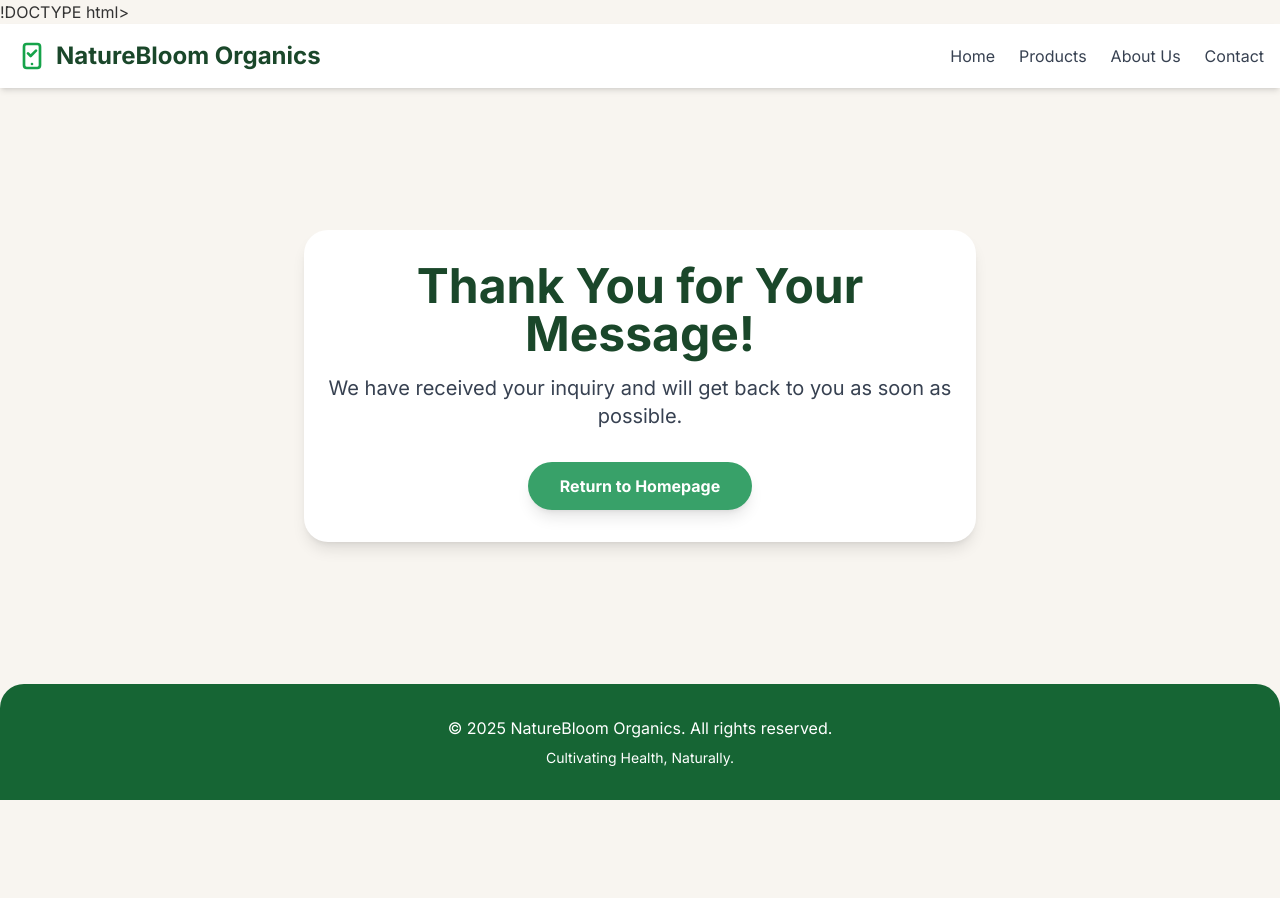
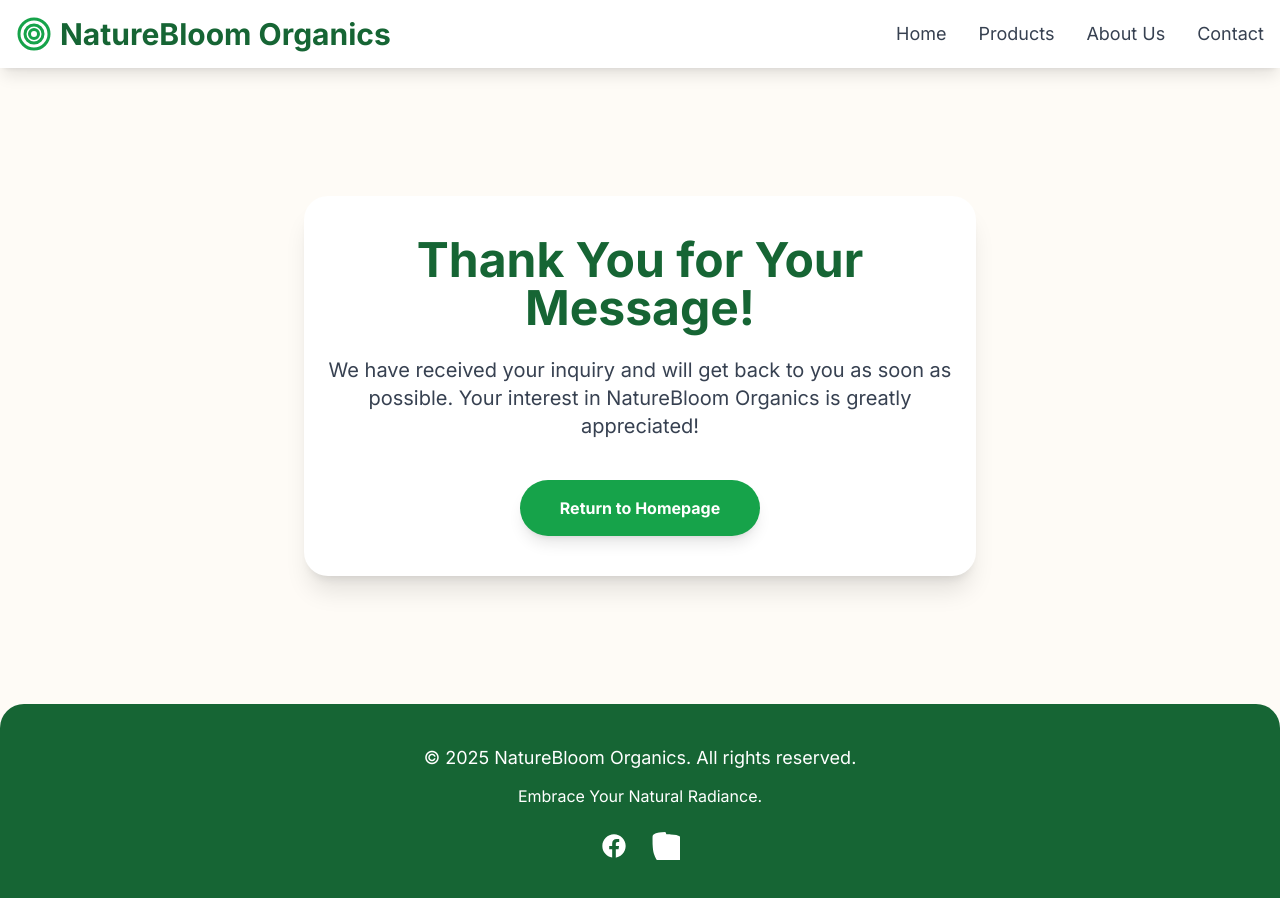
Before and after one commit to Neellifer/Organic, a plain HTML site: page thank_you.html in a window 1280 px wide. Before the commit the page ends 800 px from the top, so only its background shows below. Drawn offline with nearby package versions, Linux system fonts and the light colour scheme.

Commit message:
Update thank_you.html

```diff
--- a/thank_you.html
+++ b/thank_you.html
@@ -1,4 +1,4 @@
-!DOCTYPE html>
+<!DOCTYPE html>
 <html lang="en">
 <head>
  <!-- Google Tag Manager -->
@@ -8,13 +8,12 @@ j=d.createElement(s),dl=l!='dataLayer'?'&l='+l:'';j.async=true;j.src=
 'https://www.googletagmanager.com/gtm.js?id='+i+dl;f.parentNode.insertBefore(j,f);
 })(window,document,'script','dataLayer','GTM-NRHK497F');</script>
 <!-- End Google Tag Manager -->
-
     <meta charset="UTF-8">
     <meta name="viewport" content="width=device-width, initial-scale=1.0">
     <title>NatureBloom Organics - Thank You!</title>
     <!-- SEO Meta Tags -->
-    <meta name="description" content="Thank you for contacting NatureBloom Organics! Your message has been received, and we will respond shortly. Return to our homepage for more organic products.">
-    <meta name="keywords" content="thank you, contact confirmation, NatureBloom Organics, message received">
+    <meta name="description" content="Thank you for your message to NatureBloom Organics! We appreciate your interest in our organic skincare products and will respond soon.">
+    <meta name="keywords" content="thank you, contact confirmation, NatureBloom Organics, message received, skincare inquiry">
     <meta name="author" content="NatureBloom Organics">
     <link rel="canonical" href="https://yourwebsite.com/thank_you.html"> <!-- Replace with your actual domain -->
 
@@ -24,13 +23,13 @@ j=d.createElement(s),dl=l!='dataLayer'?'&l='+l:'';j.async=true;j.src=
     <style>
         body {
             font-family: 'Inter', sans-serif;
-            background-color: #f8f5f0; /* Light cream background */
-            color: #333;
+            background-color: #fefbf6; /* Very light cream background */
+            color: #2c3e50; /* Dark blue-gray for text */
             display: flex;
             flex-direction: column;
             min-height: 100vh; /* Ensure footer stays at bottom */
         }
-        .text-green-800 { color: #1a472a; } /* Darker green for text */
+        .text-green-800 { color: #1a472a; } /* Darker green for headings */
         .bg-green-600 { background-color: #38a169; } /* Medium green for buttons */
         .hover\\:bg-green-700:hover { background-color: #2f855a; } /* Darker green on hover */
         .border-green-600 { border-color: #38a169; }
@@ -42,52 +41,64 @@ j=d.createElement(s),dl=l!='dataLayer'?'&l='+l:'';j.async=true;j.src=
     </style>
 </head>
 <body>
- <!-- Google Tag Manager (noscript) -->
+<!-- Google Tag Manager (noscript) -->
 <noscript><iframe src="https://www.googletagmanager.com/ns.html?id=GTM-NRHK497F"
 height="0" width="0" style="display:none;visibility:hidden"></iframe></noscript>
 <!-- End Google Tag Manager (noscript) -->
-
     <!-- Header Section -->
-    <header class="bg-white shadow-md py-4 sticky top-0 z-50">
+    <header class="bg-white shadow-lg py-4 sticky top-0 z-50">
         <nav class="container mx-auto flex justify-between items-center px-4">
             <!-- Logo -->
             <a href="index.html" class="flex items-center space-x-2">
-                <svg class="w-8 h-8 text-green-600" fill="none" stroke="currentColor" viewBox="0 0 24 24" xmlns="http://www.w3.org/2000/svg">
-                    <path stroke-linecap="round" stroke-linejoin="round" stroke-width="2" d="M12 18h.01M8 21h8a2 2 0 002-2V5a2 2 0 00-2-2H8a2 2 0 00-2 2v14a2 2 0 002 2z"></path>
-                    <path stroke-linecap="round" stroke-linejoin="round" stroke-width="2" d="M9 10l2 2 4-4"></path>
+                <svg class="w-9 h-9 text-green-600" fill="none" stroke="currentColor" viewBox="0 0 24 24" xmlns="http://www.w3.org/2000/svg">
+                    <path stroke-linecap="round" stroke-linejoin="round" stroke-width="2" d="M12 2C6.477 2 2 6.477 2 12s4.477 10 10 10 10-4.477 10-10S17.523 2 12 2zm0 16a6 6 0 100-12 6 6 0 000 12zM9 12a3 3 0 116 0 3 3 0 01-6 0z"></path>
                 </svg>
-                <span class="text-2xl font-bold text-green-800">NatureBloom Organics</span>
+                <span class="text-3xl font-bold text-green-800">NatureBloom Organics</span>
             </a>
 
             <!-- Navigation Links -->
-            <ul class="flex space-x-6">
-                <li><a href="index.html" class="text-gray-700 hover:text-green-600 font-medium">Home</a></li>
-                <li><a href="products.html" class="text-gray-700 hover:text-green-600 font-medium">Products</a></li>
-                <li><a href="index.html#about" class="text-gray-700 hover:text-green-600 font-medium">About Us</a></li>
-                <li><a href="contact.html" class="text-gray-700 hover:text-green-600 font-medium">Contact</a></li>
+            <ul class="flex space-x-8">
+                <li><a href="index.html" class="text-gray-700 hover:text-green-600 font-medium text-lg">Home</a></li>
+                <li><a href="products.html" class="text-gray-700 hover:text-green-600 font-medium text-lg">Products</a></li>
+                <li><a href="index.html#about" class="text-gray-700 hover:text-green-600 font-medium text-lg">About Us</a></li>
+                <li><a href="contact.html" class="text-gray-700 hover:text-green-600 font-medium text-lg">Contact</a></li>
             </ul>
         </nav>
     </header>
 
     <main class="flex items-center justify-center py-20 md:py-32 text-center">
-        <div class="container mx-auto px-4 bg-white rounded-3xl shadow-lg p-8 max-w-2xl">
-            <h1 class="text-4xl md:text-5xl font-extrabold text-green-800 leading-tight mb-4">
+        <div class="container mx-auto px-6 bg-white rounded-3xl shadow-xl p-10 max-w-2xl">
+            <h1 class="text-4xl md:text-5xl font-extrabold text-green-800 leading-tight mb-6">
                 Thank You for Your Message!
             </h1>
-            <p class="text-lg md:text-xl text-gray-700 mb-8">
+            <p class="text-lg md:text-xl text-gray-700 mb-10">
                 We have received your inquiry and will get back to you as soon as possible.
+                Your interest in NatureBloom Organics is greatly appreciated!
             </p>
-            <a href="index.html" class="inline-block bg-green-600 text-white font-bold py-3 px-8 rounded-full shadow-lg hover:bg-green-700 transition duration-300 transform hover:scale-105">
+            <a href="index.html" class="inline-block bg-green-600 text-white font-bold py-4 px-10 rounded-full shadow-lg hover:bg-green-700 transition duration-300 transform hover:scale-105">
                 Return to Homepage
             </a>
         </div>
     </main>
 
     <!-- Footer Section -->
-    <footer class="bg-green-800 text-white py-8 mt-auto rounded-t-3xl">
-        <div class="container mx-auto px-4 text-center">
-            <p>&copy; 2025 NatureBloom Organics. All rights reserved.</p>
-            <p class="mt-2 text-sm">Cultivating Health, Naturally.</p>
+    <footer class="bg-green-800 text-white py-10 mt-auto rounded-t-3xl">
+        <div class="container mx-auto px-6 text-center">
+            <p class="text-lg">&copy; 2025 NatureBloom Organics. All rights reserved.</p>
+            <p class="mt-3 text-md">Embrace Your Natural Radiance.</p>
+            <div class="flex justify-center space-x-6 mt-6">
+                <a href="#" class="text-white hover:text-green-300 transition duration-300">
+                    <svg class="w-7 h-7" fill="currentColor" viewBox="0 0 24 24" aria-hidden="true">
+                        <path fill-rule="evenodd" d="M22 12c0-5.523-4.477-10-10-10S2 6.477 2 12c0 4.991 3.657 9.128 8.438 9.878v-6.987h-2.54V12h2.54V9.797c0-2.506 1.492-3.89 3.776-3.89 1.094 0 2.238.195 2.238.195v2.46h-1.26c-1.243 0-1.63.771-1.63 1.562V12h2.773l-.443 2.89h-2.33V22H12c5.523 0 10-4.477 10-10z" clip-rule="evenodd" />
+                    </svg>
+                </a>
+                <a href="#" class="text-white hover:text-green-300 transition duration-300">
+                    <svg class="w-7 h-7" fill="currentColor" viewBox="0 0 24 24" aria-hidden="true">
+                        <path fill-rule="evenodd" d="M12.315 2c2.43 0 2.784.013 3.715.056 8.969.447 10.515 2.016 10.946 10.946.043.93.056 1.286.056 3.715 0 2.43-.013 2.784-.056 3.715-1.096 8.969-2.665 10.515-10.946 10.946-.93.043-1.286.056-3.715.056-2.43 0-2.784-.013-3.715-.056C2.51 21.426.964 19.857.533 10.926.49 9.995.477 9.64.477 7.21c0-2.43.013-2.784.056-3.715C.964 2.016 2.51 0.447 11.479.013 12.315 2zM12 4.4c-2.406 0-2.73.01-3.67.052-4.06.2-6.004 2.146-6.202 6.202-.042.94-.052 1.264-.052 3.67 0 2.406.01 2.73.052 3.67.2 4.059 2.146 6.003 6.202 6.202.94.042 1.264.052 3.67.052 2.406 0 2.73-.01 3.67-.052 4.059-.2 6.003-2.146 6.202-6.202.042-.94.052-1.264.052-3.67 0-2.406-.01-2.73-.052-3.67-.2-4.06-2.146-6.004-6.202-6.202-.94-.042-1.264-.052-3.67-.052zm0 2.8c3.25 0 5.9 2.65 5.9 5.9s-2.65 5.9-5.9 5.9-5.9-2.65-5.9-5.9 2.65-5.9 5.9-5.9zM12 10a2 2 0 100 4 2 2 0 000-4zm6.4-3.5a1.2 1.2 0 100 2.4 1.2 1.2 0 000-2.4z" clip-rule="evenodd" />
+                    </svg>
+                </a>
+                <!-- Add more social media icons as needed -->
+            </div>
         </div>
     </footer>
 </body>
```
